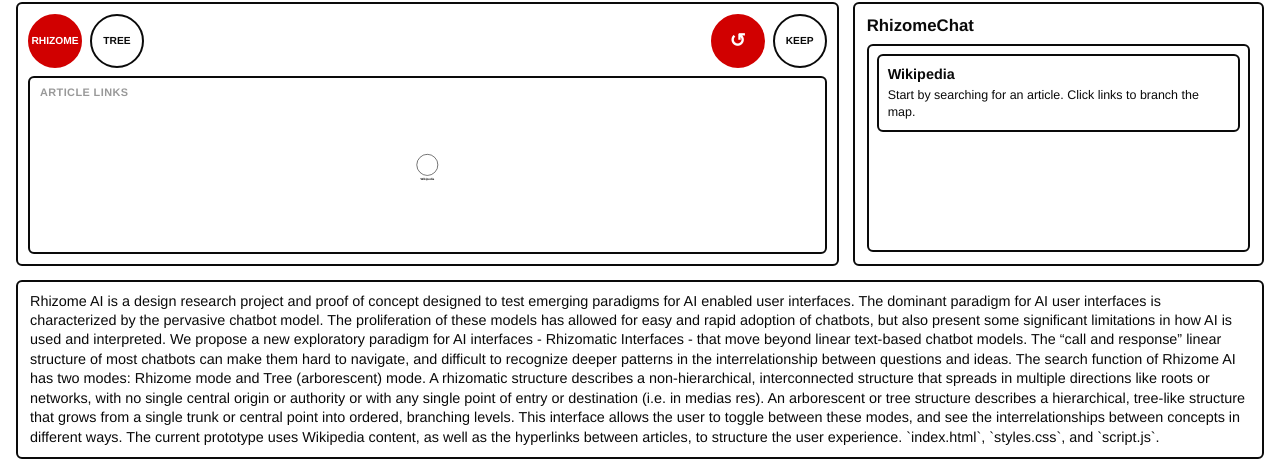
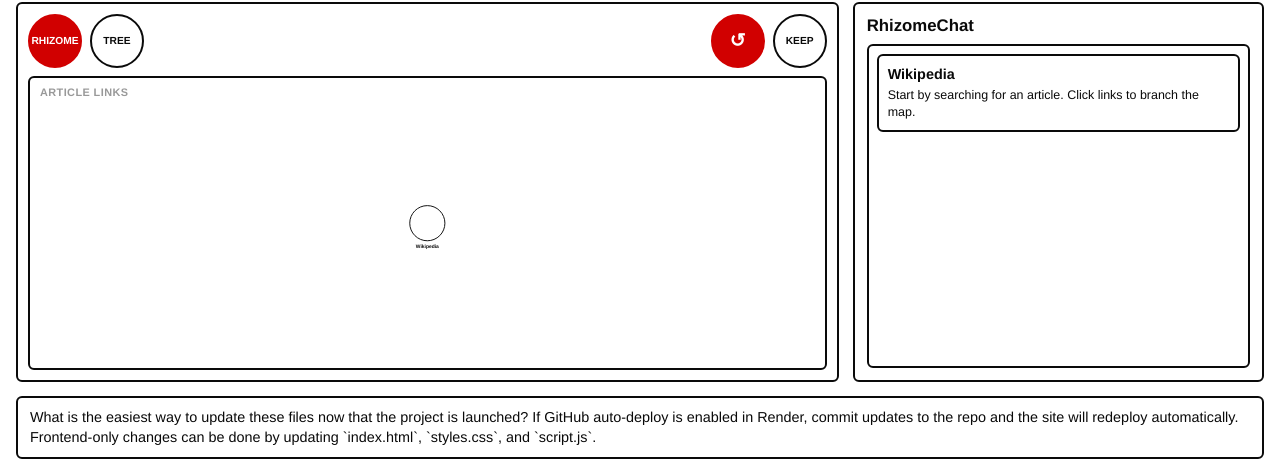
Before and after one commit to gonsherdesign/rhizomeAI, a website: page index.html in a window 1280 px wide. Shown: the part 325-800 px from the top of the page. Drawn offline with Linux system fonts and the light colour scheme.

Commit message:
Add files via upload

```diff
--- a/index.html
+++ b/index.html
@@ -4,6 +4,17 @@
     <meta charset="UTF-8" />
     <meta name="viewport" content="width=device-width, initial-scale=1.0" />
     <title>RhizomeAI Wikipedia Map</title>
+    <meta property="og:type" content="website" />
+    <meta property="og:title" content="RhizomeAI" />
+    <meta property="og:description" content="Wikipedia-powered rhizomatic interface for mapping article relationships." />
+    <meta property="og:url" content="https://rhizomeai.onrender.com/" />
+    <meta property="og:image" content="https://rhizomeai.onrender.com/og-preview.png" />
+    <meta property="og:image:width" content="1200" />
+    <meta property="og:image:height" content="630" />
+    <meta name="twitter:card" content="summary_large_image" />
+    <meta name="twitter:title" content="RhizomeAI" />
+    <meta name="twitter:description" content="Wikipedia-powered rhizomatic interface for mapping article relationships." />
+    <meta name="twitter:image" content="https://rhizomeai.onrender.com/og-preview.png" />
     <link rel="stylesheet" href="styles.css" />
   </head>
   <body>
@@ -46,12 +57,7 @@
       </section>
 
       <section class="update-box panel">
-        <p>Rhizome AI is a design research project and  proof of concept designed to test emerging paradigms for AI enabled user interfaces.  The dominant paradigm for AI user interfaces is characterized by the pervasive chatbot model. The proliferation of these models has allowed for easy and rapid adoption of chatbots, but also present some significant limitations in how AI is used and interpreted. We propose a new exploratory paradigm for AI interfaces - Rhizomatic Interfaces - that move beyond linear text-based chatbot models. The “call and response” linear structure of most chatbots can make them hard to navigate, and difficult to recognize deeper patterns in the interrelationship between questions and ideas.
-
-The search function of Rhizome AI has two modes: Rhizome mode and Tree (arborescent) mode. A rhizomatic structure describes a non-hierarchical, interconnected structure that spreads in multiple directions like roots or networks, with no single central origin or authority or with any single point of entry or destination (i.e. in medias res). An arborescent or tree structure describes a hierarchical, tree-like structure that grows from a single trunk or central point into ordered, branching levels. This interface allows the user to toggle between these modes, and see the interrelationships between concepts in different ways.
-
-The current prototype uses Wikipedia content, as well as the hyperlinks between articles, to structure the user experience.
- `index.html`, `styles.css`, and `script.js`.</p>
+        <p>What is the easiest way to update these files now that the project is launched? If GitHub auto-deploy is enabled in Render, commit updates to the repo and the site will redeploy automatically. Frontend-only changes can be done by updating `index.html`, `styles.css`, and `script.js`.</p>
       </section>
     </main>
 
```
Also changed, not shown: README.md, og-preview.png (added).
